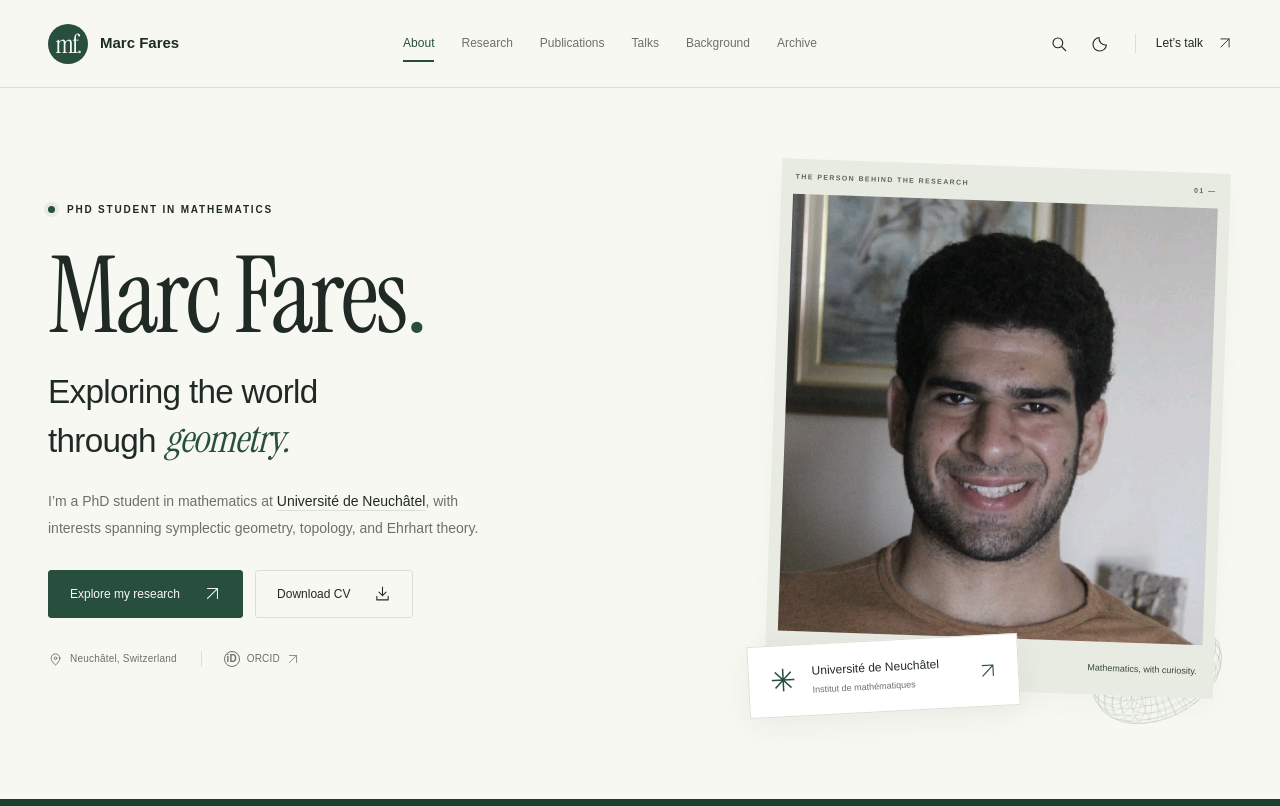
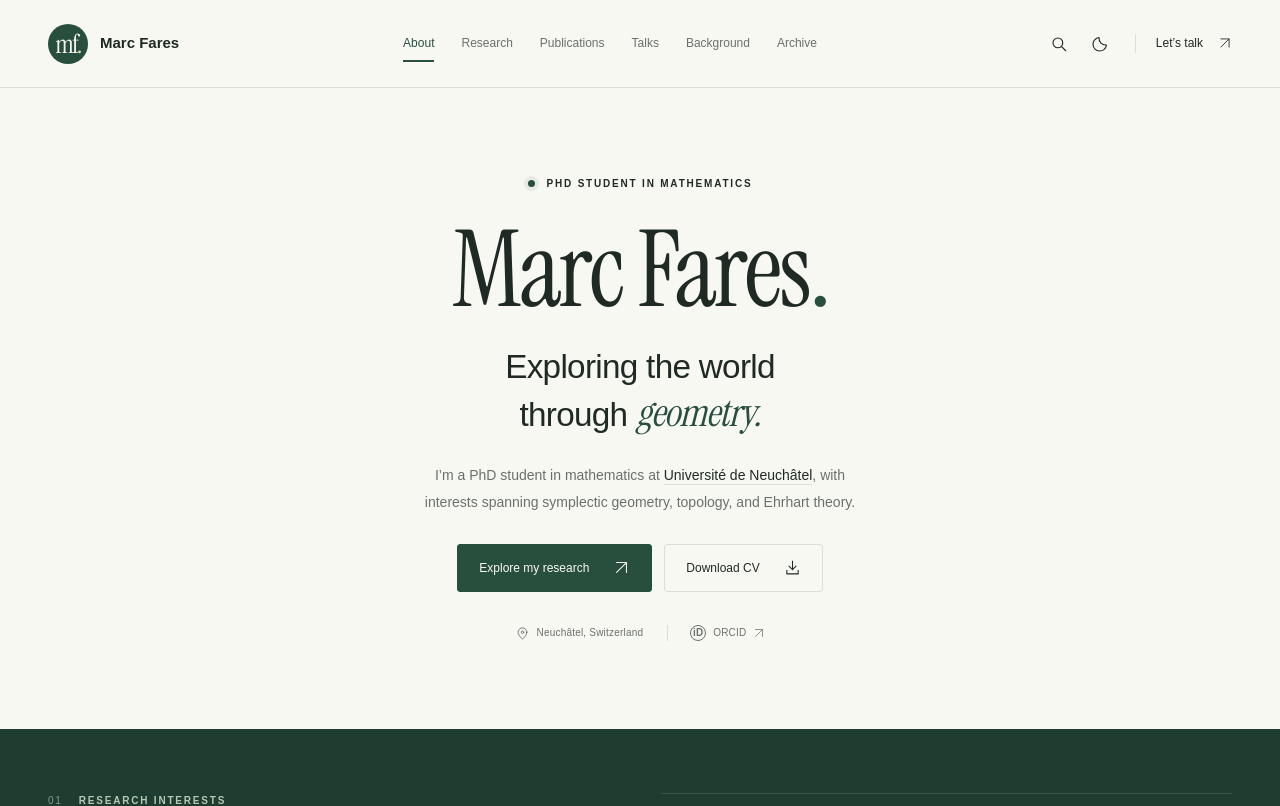
Before and after one commit to BrunoFares/marc-portfolio, a Next.js app: page / in a window 1280 px wide. Shown: the top 806 px of the page. Built offline with nearby package versions, Linux system fonts and the light colour scheme.

Commit message:
Centered the hero section.

```diff
--- a/app/page.tsx
+++ b/app/page.tsx
@@ -1,32 +1,321 @@
-import Image from "next/image";
 import Link from "next/link";
 import profile from "@/data/profile.json";
 import { Icon, Torus } from "@/components/icons";
 import { Publication } from "@/components/publication";
 
 export default function Home() {
-  return <main id="main">
-    <section id="bio" className="hero container">
-      <div className="hero-copy"><div className="eyebrow"><span className="status-dot" /> PHD STUDENT IN MATHEMATICS</div><h1>Marc Fares<span>.</span></h1><p className="hero-subtitle">Exploring the world<br />through <em>geometry.</em></p><p className="hero-description">I’m a PhD student in mathematics at <a href="https://www.unine.ch/math" target="_blank" rel="noreferrer">Université de Neuchâtel</a>, with interests spanning symplectic geometry, topology, and Ehrhart theory.</p><div className="hero-buttons"><a className="button button-primary" href="#research">Explore my research <Icon name="arrow" size={17} /></a><a className="button button-secondary" href="/uploads/resume.pdf" download="Marc-Fares-CV.pdf">Download CV <Icon name="download" size={17} /></a></div><div className="hero-bottom"><span><Icon name="pin" size={15} /> Neuchâtel, Switzerland</span><a href="https://orcid.org/0009-0006-3976-4747" target="_blank" rel="noreferrer"><span className="orcid-icon">iD</span> ORCID <Icon name="arrow" size={12} /></a></div></div>
-      <div className="hero-visual"><div className="portrait-frame"><div className="portrait-topline"><span>THE PERSON BEHIND THE RESEARCH</span><span>01 —</span></div><Image className="portrait" src="/images/marc-fares.png" alt="Marc Fares" width={800} height={800} priority sizes="(max-width: 600px) 90vw, (max-width: 900px) 45vw, 400px" /><div className="portrait-bottom"><span lang="ar" dir="rtl">مارك فارس</span><span>Mathematics, with curiosity.</span></div></div><a className="floating-note" href="https://www.unine.ch/math" target="_blank" rel="noreferrer"><span className="small-cross">✳</span><div>Université de Neuchâtel<small>Institut de mathématiques</small></div><Icon name="arrow" size={18} /></a><Torus className="hero-torus" /></div>
-    </section>
+  return (
+    <main id="main">
+      <section id="bio" className="hero container">
+        <div className="hero-copy">
+          <div className="eyebrow">
+            <span className="status-dot" /> PHD STUDENT IN MATHEMATICS
+          </div>
+          <h1>
+            Marc Fares<span>.</span>
+          </h1>
+          <p className="hero-subtitle">
+            Exploring the world
+            <br />
+            through <em>geometry.</em>
+          </p>
+          <p className="hero-description">
+            I’m a PhD student in mathematics at{" "}
+            <a
+              href="https://www.unine.ch/math"
+              target="_blank"
+              rel="noreferrer"
+            >
+              Université de Neuchâtel
+            </a>
+            , with interests spanning symplectic geometry, topology, and Ehrhart
+            theory.
+          </p>
+          <div className="hero-buttons">
+            <a className="button button-primary" href="#research">
+              Explore my research <Icon name="arrow" size={17} />
+            </a>
+            <a
+              className="button button-secondary"
+              href="/uploads/resume.pdf"
+              download="Marc-Fares-CV.pdf"
+            >
+              Download CV <Icon name="download" size={17} />
+            </a>
+          </div>
+          <div className="hero-bottom">
+            <span>
+              <Icon name="pin" size={15} /> Neuchâtel, Switzerland
+            </span>
+            <a
+              href="https://orcid.org/0009-0006-3976-4747"
+              target="_blank"
+              rel="noreferrer"
+            >
+              <span className="orcid-icon">iD</span> ORCID{" "}
+              <Icon name="arrow" size={12} />
+            </a>
+          </div>
+        </div>
+      </section>
 
-    <section id="research" className="research-section"><div className="container research-inner"><div className="research-intro"><div className="eyebrow"><span className="section-marker">01</span> RESEARCH INTERESTS</div><h2>The shape of<br /><em>what’s possible.</em></h2><p>My mathematical interests lie at the intersection of geometry, topology, and combinatorics.</p><Torus className="research-torus" /><span className="figure-caption">A study in form · The torus</span></div><div className="interest-list">{profile.interests.map((interest, i) => <div className="interest" key={interest}><span className="interest-number">0{i + 1}</span><h3>{interest}</h3><span className="interest-symbol" aria-hidden="true">{["ω", "𝕋", "∂", "ξ", "ℤ", "M"][i]}</span></div>)}</div></div></section>
+      <section id="research" className="research-section">
+        <div className="container research-inner">
+          <div className="research-intro">
+            <div className="eyebrow">
+              <span className="section-marker">01</span> RESEARCH INTERESTS
+            </div>
+            <h2>
+              The shape of
+              <br />
+              <em>what’s possible.</em>
+            </h2>
+            <p>
+              My mathematical interests lie at the intersection of geometry,
+              topology, and combinatorics.
+            </p>
+            <Torus className="research-torus" />
+            <span className="figure-caption">A study in form · The torus</span>
+          </div>
+          <div className="interest-list">
+            {profile.interests.map((interest, i) => (
+              <div className="interest" key={interest}>
+                <span className="interest-number">0{i + 1}</span>
+                <h3>{interest}</h3>
+                <span className="interest-symbol" aria-hidden="true">
+                  {["ω", "𝕋", "∂", "ξ", "ℤ", "M"][i]}
+                </span>
+              </div>
+            ))}
+          </div>
+        </div>
+      </section>
 
-    <section id="papers" className="section container"><div className="section-heading"><div><div className="eyebrow"><span className="section-marker">02</span> SELECTED WORK</div><h2>Publications<span className="count">01</span></h2></div><a className="text-link" href="https://arxiv.org/abs/2601.14090" target="_blank" rel="noreferrer">View on arXiv <Icon name="arrow" size={15} /></a></div><Publication /></section>
+      <section id="papers" className="section container">
+        <div className="section-heading">
+          <div>
+            <div className="eyebrow">
+              <span className="section-marker">02</span> SELECTED WORK
+            </div>
+            <h2>
+              Publications<span className="count">01</span>
+            </h2>
+          </div>
+          <a
+            className="text-link"
+            href="https://arxiv.org/abs/2601.14090"
+            target="_blank"
+            rel="noreferrer"
+          >
+            View on arXiv <Icon name="arrow" size={15} />
+          </a>
+        </div>
+        <Publication />
+      </section>
 
-    <section id="talks" className="talks-section container"><div className="section-heading"><div><div className="eyebrow"><span className="section-marker">03</span> SHARING IDEAS</div><h2>Talks & conversations</h2></div></div><a className="talk-row" href="https://lebanesemathday-2026.netlify.app/" target="_blank" rel="noreferrer"><div className="talk-date"><span>JUL</span><strong>25</strong><span>2026</span></div><div className="talk-copy"><span className="eyebrow">CONFERENCE TALK</span><h3>Lebanese Math Day 2026</h3><p>I present the result of my paper on the period collapse of Markov triangles.</p></div><span className="circle-arrow"><Icon name="arrow" size={24} /></span></a></section>
+      <section id="talks" className="talks-section container">
+        <div className="section-heading">
+          <div>
+            <div className="eyebrow">
+              <span className="section-marker">03</span> SHARING IDEAS
+            </div>
+            <h2>Talks & conversations</h2>
+          </div>
+        </div>
+        <a
+          className="talk-row"
+          href="https://lebanesemathday-2026.netlify.app/"
+          target="_blank"
+          rel="noreferrer"
+        >
+          <div className="talk-date">
+            <span>JUL</span>
+            <strong>25</strong>
+            <span>2026</span>
+          </div>
+          <div className="talk-copy">
+            <span className="eyebrow">CONFERENCE TALK</span>
+            <h3>Lebanese Math Day 2026</h3>
+            <p>
+              I present the result of my paper on the period collapse of Markov
+              triangles.
+            </p>
+          </div>
+          <span className="circle-arrow">
+            <Icon name="arrow" size={24} />
+          </span>
+        </a>
+      </section>
 
-    <section id="background" className="section container background-section"><div className="section-heading"><div><div className="eyebrow"><span className="section-marker">04</span> THE JOURNEY SO FAR</div><h2>Learning. Teaching. Growing.</h2></div></div><div className="background-grid"><div><h3 className="column-heading">Education <span>01 — 03</span></h3><div className="timeline">{profile.education.map((education, i) => <article className={`timeline-item ${i === 0 ? "current" : ""}`} key={education.degree}><span className="timeline-dot" /><p className="timeline-date">{education.start.replace(/\s*-$/, "")} — {education.end === "present" ? "Present" : education.end}</p><h4>{education.degree}</h4><p>{education.institution}</p>{i === 0 && <span className="current-label">CURRENT</span>}</article>)}</div></div><div><h3 className="column-heading">Experience <span>01 — 04</span></h3><div className="experience-list">{profile.experience.map(experience => <article key={experience.org}><p className="timeline-date">{formatDate(experience.start)} — {"end" in experience && experience.end ? formatDate(experience.end) : "Present"}</p><h4>{experience.role}</h4><p>{experience.org}</p>{experience.summary && <p className="experience-summary">{experience.summary}</p>}</article>)}</div></div></div></section>
+      <section id="background" className="section container background-section">
+        <div className="section-heading">
+          <div>
+            <div className="eyebrow">
+              <span className="section-marker">04</span> THE JOURNEY SO FAR
+            </div>
+            <h2>Learning. Teaching. Growing.</h2>
+          </div>
+        </div>
+        <div className="background-grid">
+          <div>
+            <h3 className="column-heading">
+              Education <span>01 — 03</span>
+            </h3>
+            <div className="timeline">
+              {profile.education.map((education, i) => (
+                <article
+                  className={`timeline-item ${i === 0 ? "current" : ""}`}
+                  key={education.degree}
+                >
+                  <span className="timeline-dot" />
+                  <p className="timeline-date">
+                    {education.start.replace(/\s*-$/, "")} —{" "}
+                    {education.end === "present" ? "Present" : education.end}
+                  </p>
+                  <h4>{education.degree}</h4>
+                  <p>{education.institution}</p>
+                  {i === 0 && <span className="current-label">CURRENT</span>}
+                </article>
+              ))}
+            </div>
+          </div>
+          <div>
+            <h3 className="column-heading">
+              Experience <span>01 — 04</span>
+            </h3>
+            <div className="experience-list">
+              {profile.experience.map((experience) => (
+                <article key={experience.org}>
+                  <p className="timeline-date">
+                    {formatDate(experience.start)} —{" "}
+                    {"end" in experience && experience.end
+                      ? formatDate(experience.end)
+                      : "Present"}
+                  </p>
+                  <h4>{experience.role}</h4>
+                  <p>{experience.org}</p>
+                  {experience.summary && (
+                    <p className="experience-summary">{experience.summary}</p>
+                  )}
+                </article>
+              ))}
+            </div>
+          </div>
+        </div>
+      </section>
 
-    <section className="details-section"><div className="container details-grid"><div id="skills-hobbies"><div className="eyebrow">THE TOOLKIT</div><h2>Technical skills</h2><div className="skill-list">{profile.skills[0].items.map(skill => <div className="skill" key={skill.label}><span>{skill.label}</span><span className="skill-meter" role="img" aria-label={`${skill.level} out of 5`}>{Array.from({length: 5}, (_, i) => <i key={i} style={{ "--fill": `${Math.max(0, Math.min(1, skill.level - i)) * 100}%` } as React.CSSProperties} />)}</span></div>)}</div><p className="meter-caption">Proficiency on a five-point scale</p></div><div id="languages"><div className="eyebrow">ACROSS BORDERS</div><h2>Languages</h2><div className="language-list">{profile.languages.map((language, i) => <div key={language.name}><span className="language-native" lang={["ar", "fr", "en", "de"][i]}>{["ع", "Fr", "En", "De"][i]}</span><h3>{language.name}</h3><span title={`${language.level} out of 5`}>{language.label}</span></div>)}</div></div><div id="awards" className="award-panel"><span className="award-symbol" aria-hidden="true">✳</span><div className="eyebrow">RECOGNITION · 2023</div><h2>General Khalil<br />Kanaan Award</h2><p>{profile.awards[0].summary}</p><span className="award-byline">Awarded by {profile.awards[0].awarder}</span></div></div></section>
+      <section className="details-section">
+        <div className="container details-grid">
+          <div id="skills-hobbies">
+            <div className="eyebrow">THE TOOLKIT</div>
+            <h2>Technical skills</h2>
+            <div className="skill-list">
+              {profile.skills[0].items.map((skill) => (
+                <div className="skill" key={skill.label}>
+                  <span>{skill.label}</span>
+                  <span
+                    className="skill-meter"
+                    role="img"
+                    aria-label={`${skill.level} out of 5`}
+                  >
+                    {Array.from({ length: 5 }, (_, i) => (
+                      <i
+                        key={i}
+                        style={
+                          {
+                            "--fill": `${Math.max(0, Math.min(1, skill.level - i)) * 100}%`,
+                          } as React.CSSProperties
+                        }
+                      />
+                    ))}
+                  </span>
+                </div>
+              ))}
+            </div>
+            <p className="meter-caption">Proficiency on a five-point scale</p>
+          </div>
+          <div id="languages">
+            <div className="eyebrow">ACROSS BORDERS</div>
+            <h2>Languages</h2>
+            <div className="language-list">
+              {profile.languages.map((language, i) => (
+                <div key={language.name}>
+                  <span
+                    className="language-native"
+                    lang={["ar", "fr", "en", "de"][i]}
+                  >
+                    {["ع", "Fr", "En", "De"][i]}
+                  </span>
+                  <h3>{language.name}</h3>
+                  <span title={`${language.level} out of 5`}>
+                    {language.label}
+                  </span>
+                </div>
+              ))}
+            </div>
+          </div>
+          <div id="awards" className="award-panel">
+            <span className="award-symbol" aria-hidden="true">
+              ✳
+            </span>
+            <div className="eyebrow">RECOGNITION · 2023</div>
+            <h2>
+              General Khalil
+              <br />
+              Kanaan Award
+            </h2>
+            <p>{profile.awards[0].summary}</p>
+            <span className="award-byline">
+              Awarded by {profile.awards[0].awarder}
+            </span>
+          </div>
+        </div>
+      </section>
 
-    <section className="archive-teaser container"><div><span className="eyebrow">NOTES & MORE</span><h2>A place for everything else.</h2><p>Explore the original blog, projects, number theory notes, and template collection.</p></div><Link className="button button-secondary" href="/archive">Browse the archive <Icon name="arrow" size={17} /></Link></section>
+      <section className="archive-teaser container">
+        <div>
+          <span className="eyebrow">NOTES & MORE</span>
+          <h2>A place for everything else.</h2>
+          <p>
+            Explore the original blog, projects, number theory notes, and
+            template collection.
+          </p>
+        </div>
+        <Link className="button button-secondary" href="/archive">
+          Browse the archive <Icon name="arrow" size={17} />
+        </Link>
+      </section>
 
-    <section id="contact" className="contact-section container"><div className="eyebrow"><span className="status-dot" /> LET’S CONNECT</div><div className="contact-main"><h2>Good mathematics starts<br />with a <em>conversation.</em></h2><a className="contact-arrow" href="mailto:me@mjfares.com" aria-label="Email Marc Fares"><Icon name="arrow" size={42} /></a></div><a className="contact-email" href="mailto:me@mjfares.com">me@mjfares.com</a></section>
-  </main>;
+      <section id="contact" className="contact-section container">
+        <div className="eyebrow">
+          <span className="status-dot" /> LET’S CONNECT
+        </div>
+        <div className="contact-main">
+          <h2>
+            Good mathematics starts
+            <br />
+            with a <em>conversation.</em>
+          </h2>
+          <a
+            className="contact-arrow"
+            href="mailto:me@mjfares.com"
+            aria-label="Email Marc Fares"
+          >
+            <Icon name="arrow" size={42} />
+          </a>
+        </div>
+        <a className="contact-email" href="mailto:me@mjfares.com">
+          me@mjfares.com
+        </a>
+      </section>
+    </main>
+  );
 }
 
 function formatDate(date: string) {
-  return new Intl.DateTimeFormat("en", { month: "short", year: "numeric", timeZone: "UTC" }).format(new Date(date));
+  return new Intl.DateTimeFormat("en", {
+    month: "short",
+    year: "numeric",
+    timeZone: "UTC",
+  }).format(new Date(date));
 }
```
Also changed, not shown: app/globals.css.
